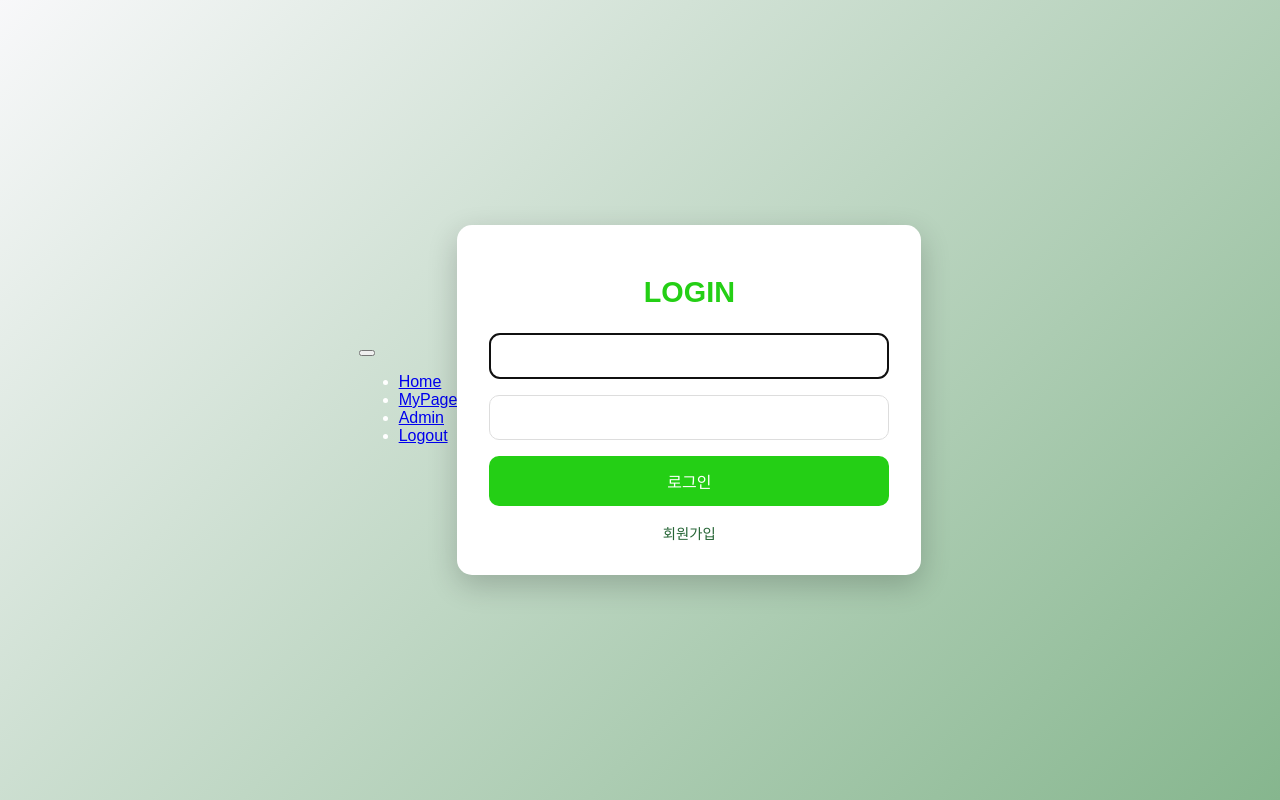
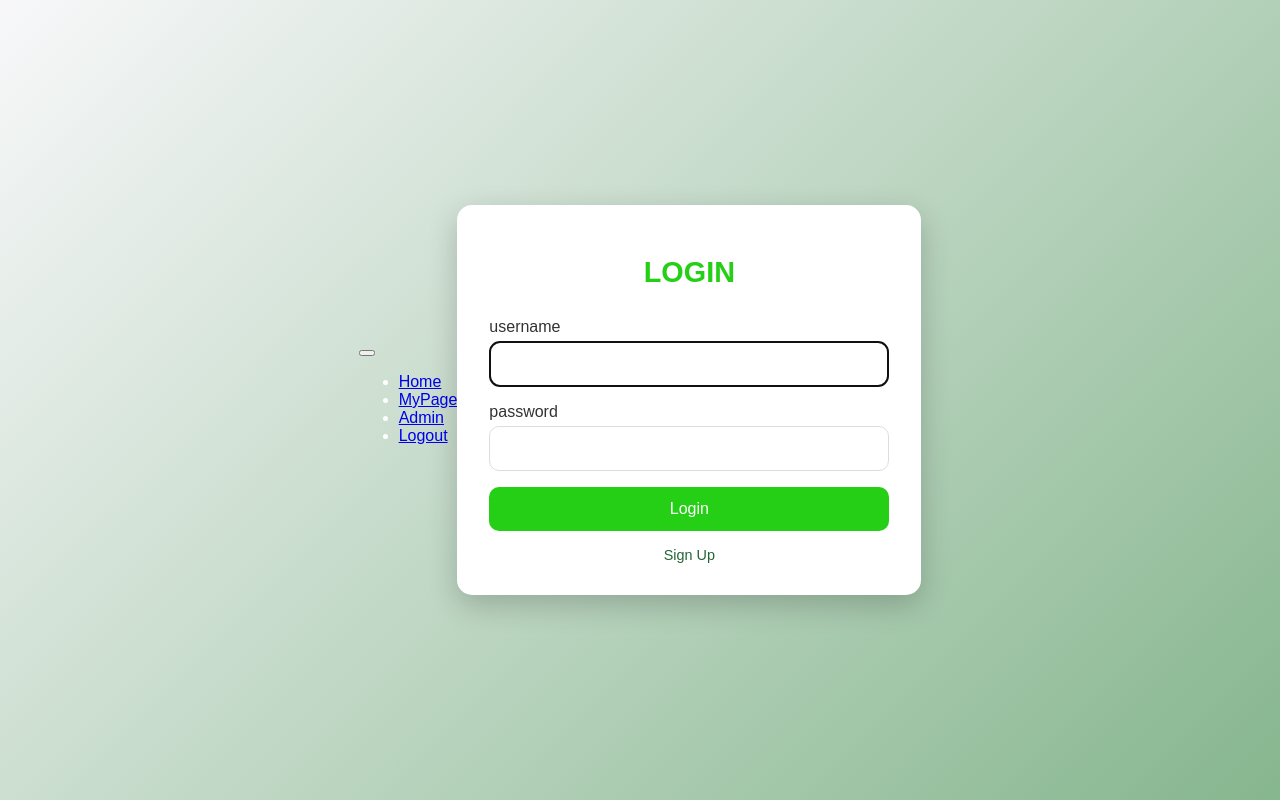
Before and after one commit to sigorzav/sparta-quest, a Django app: page /user/login/ in a window 1280 px wide. Run offline with Django 5.2, Linux system fonts and the light colour scheme; a user stored in the database is signed in; some libraries are stand-ins or nearby versions.

Commit message:
관리자 페이지 권한 체크, 회원가입

```diff
--- a/quest/chapter_03/django_pjt/common/templates/navbar.html
+++ b/quest/chapter_03/django_pjt/common/templates/navbar.html
@@ -12,7 +12,10 @@
                 <li class="nav-item"><a class="nav-link" href="#">MyPage</a></li>
 
                 <!-- Admin Page -->
-                <li class="nav-item"><a class="nav-link" href="#">Admin</a></li>
+                <!-- superuser 권한이 있는 경우에만 접근 가능 -->
+                {% if request.user.is_superuser == 1 %}
+                    <li class="nav-item"><a class="nav-link" href="{% url 'admin:index' %}">Admin</a></li>
+                {% endif %}
 
                 <!-- Logout -->
                 <li class="nav-item">
--- a/quest/chapter_03/django_pjt/user/templates/user/login.html
+++ b/quest/chapter_03/django_pjt/user/templates/user/login.html
@@ -8,14 +8,19 @@
 
 {% block content %}
     <div class="login-container">
-        <h1>LOGIN</h1>
+        <h1 style="padding-bottom: 5px;">LOGIN</h1>
         <form method="post">
             {% csrf_token %}
-            {{ form.username }}
-            {{ form.password }}
-            <button type="submit">로그인</button>
+            <div class="mb-3">
+                <label for="username" class="form-label" style="text-align: left; display: block; padding-bottom: 5px;">username</label>
+                {{ form.username }}
+            </div>
+            <div class="mb-3">
+                <label for="password" class="form-label" style="text-align: left; display: block; padding-bottom: 5px;">password</label>
+                {{ form.password }}
+            </div>
+            <button type="submit">Login</button>
         </form>
-        {% comment %} <a href="#">비밀번호를 잊으셨나요?</a> {% endcomment %}
-        <a href="#">회원가입</a>
+        <a href="{% url 'user:signup' %}">Sign Up</a>
     </div>
 {% endblock content %}
--- a/quest/chapter_03/django_pjt/user/urls.py
+++ b/quest/chapter_03/django_pjt/user/urls.py
@@ -6,4 +6,5 @@
 urlpatterns = [
     path("login/", views.login, name="login"),
     path("logout/", views.logout, name="logout"),
+    path("signup/", views.signup, name="signup"),
 ]
--- a/quest/chapter_03/django_pjt/user/views.py
+++ b/quest/chapter_03/django_pjt/user/views.py
@@ -3,7 +3,7 @@
 from django.contrib.auth import logout as auth_logout
 from django.contrib.auth import login as auth_login
 from django.shortcuts import render, redirect
-# from .forms import UserCreationForm
+from .forms import UserCreationForm
 
 # 로그인 화면 조회 및 처리
 @require_http_methods(["GET", "POST"])
@@ -24,10 +24,31 @@
         }
         return render(request, "user/login.html", context)
 
-# - 접속 세션 사용자 로그아웃 처리
+# 접속 세션 사용자 로그아웃 처리
 @require_POST
 def logout(request):
     # 인증된(세션이 존재하는) 경우에만 로그아웃 처리
     if request.user.is_authenticated:
         auth_logout(request)
     return redirect("user:login")
+
+# 사용자 회원가입
+@require_http_methods(["GET", "POST"])
+def signup(request):
+    # POST :: 회원가입 처리
+    #  > 가입 성공 시, 게시글 목록 화면 이동
+    #  > 가입 실패 시, 로그인 화면 이동
+    if request.method == "POST":
+        form = UserCreationForm(request.POST)
+        if form.is_valid():
+            form.save()
+            return redirect("user:login")
+        else:
+            return render(request, "user/signup.html", { "form": form })
+    # GET :: 로그인 화면 이동
+    else:
+        form = UserCreationForm()
+        context = {
+            "form": form
+        }
+        return render(request, "user/signup.html", context)
```
Also changed, not shown: quest/chapter_03/django_pjt/post/templates/post/post_detail.html (+7 -6 lines), quest/chapter_03/django_pjt/user/forms.py (+6 -6 lines), quest/chapter_03/django_pjt/user/templates/user/signup.html (added, +31 -0 lines), quest/chapter_03/django_pjt/db.sqlite3.
